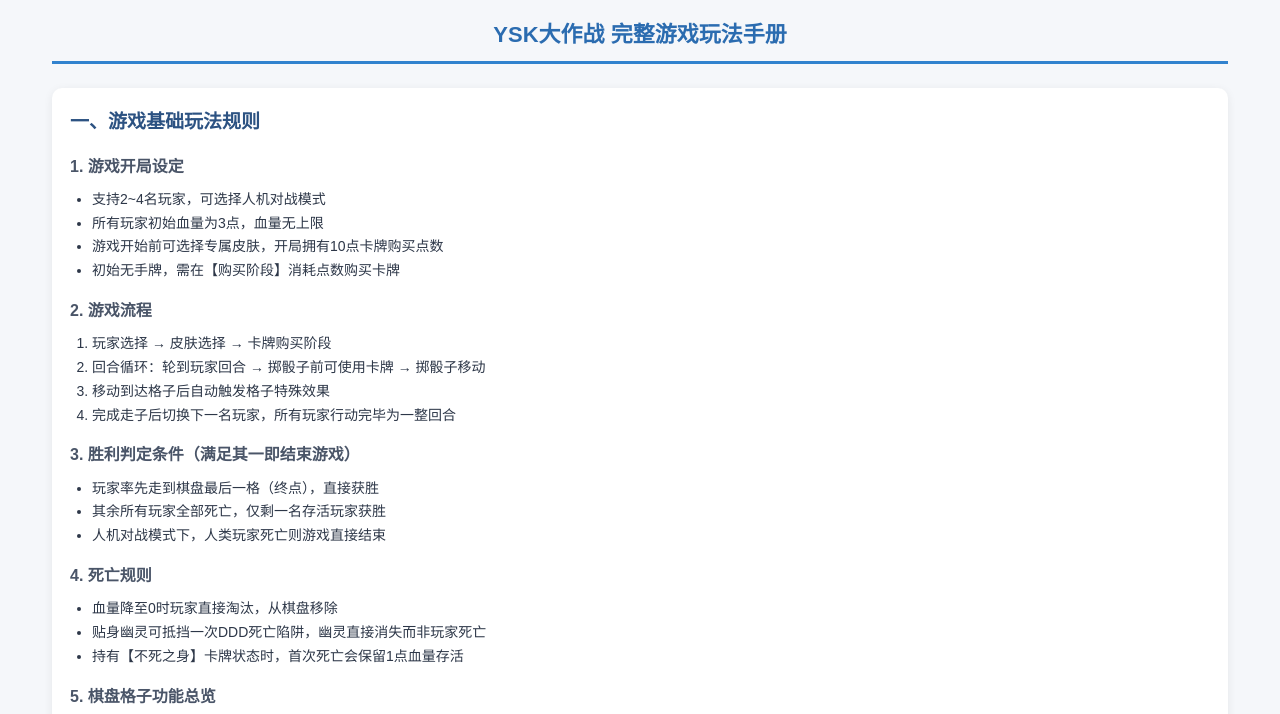
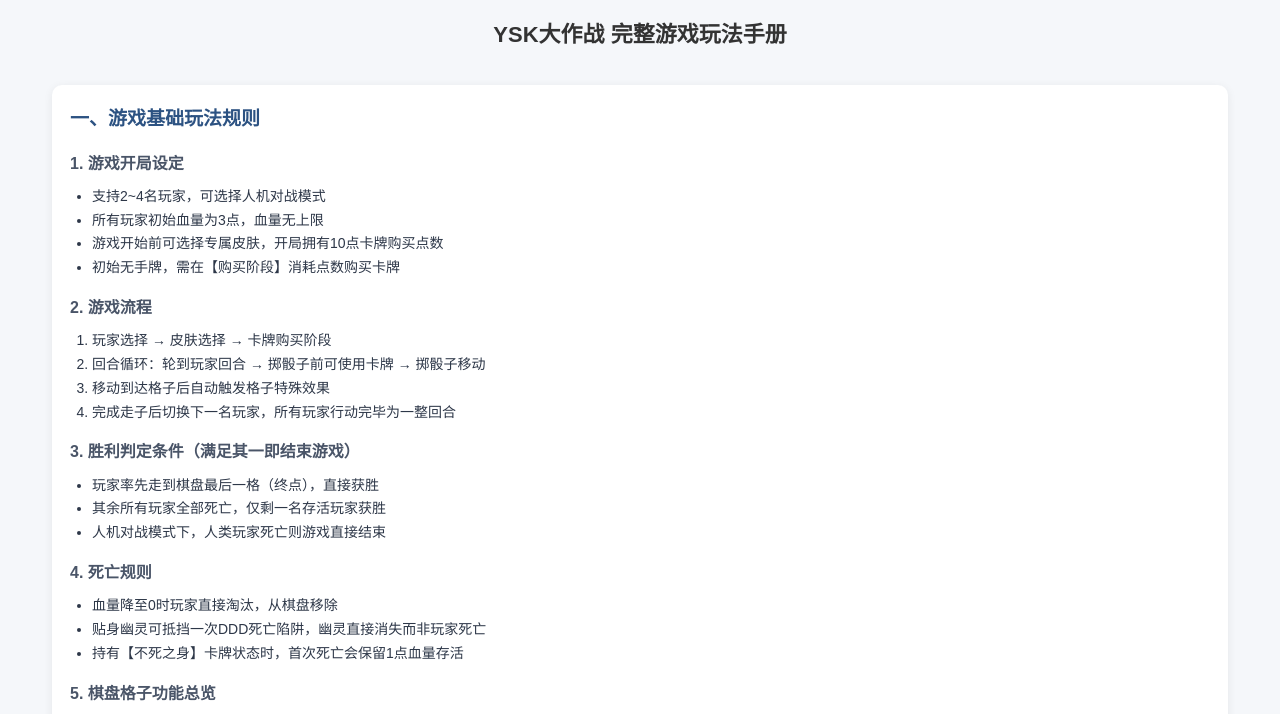
Before and after one commit to erainyin/game-ysk, a website: page wiki.html in a window 1280 px wide. Shown: the top 714 px of the page. Drawn offline with Linux system fonts and the light colour scheme.

Commit message:
update style and wiki

```diff
--- a/css/style.css
+++ b/css/style.css
@@ -2062,7 +2062,7 @@ button, .btn {
     /* ----- 22.2 头部控制：按钮缩为方形图标 ----- */
     .header-controls {
         position: static;
-        justify-content: left;
+        justify-content: center;
         padding: 10px;
         background: rgba(0, 0, 0, .3);
     }
--- a/wiki.html
+++ b/wiki.html
@@ -21,10 +21,9 @@
         }
         h1 {
             text-align: center;
-            color: #2b6cb0;
+            color: #333;
             margin-bottom: 24px;
             padding-bottom: 8px;
-            border-bottom: 3px solid #3182ce;
             font-size: 22px;
         }
         .section-wrap {
```
